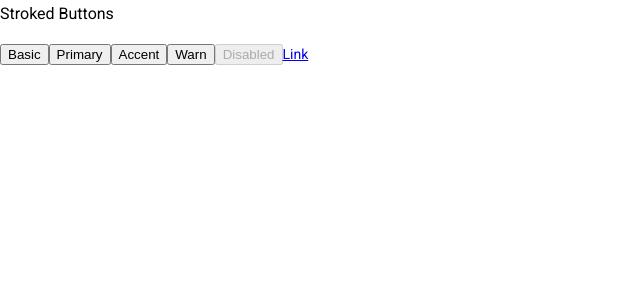
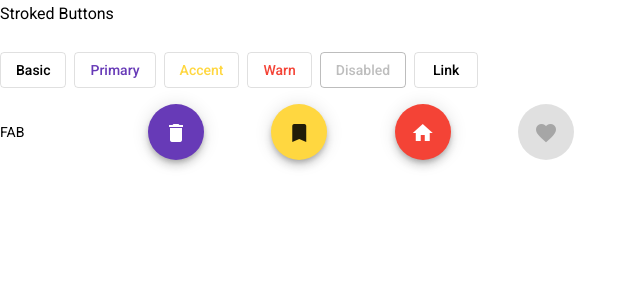
Before and after one commit to Annaliskirwa/_App_Seite, an Angular app: page / in a window 1280 px wide. Shown: the top 300 px of the page, without its empty margins (0-640 px from the left). Built offline with nearby package versions, Linux system fonts and the light colour scheme.

Commit message:
It will add fab icons

```diff
--- a/angular.json
+++ b/angular.json
@@ -31,7 +31,7 @@
             ],
             "styles": [
               "./node_modules/@angular/material/prebuilt-themes/deeppurple-amber.css",
-              "src/styles.css"
+              "src/styles.scss"
             ],
             "scripts": []
           },
@@ -99,7 +99,7 @@
             ],
             "styles": [
               "./node_modules/@angular/material/prebuilt-themes/deeppurple-amber.css",
-              "src/styles.css"
+              "src/styles.scss"
             ],
             "scripts": []
           }
--- a/src/app/app.component.css
+++ b/src/app/app.component.css
@@ -1,3 +1,8 @@
+.example-button-row button,
+.example-button-row a {
+  margin-right: 8px;
+}
+
 section {
   display: table;
 }
--- a/src/app/app.component.html
+++ b/src/app/app.component.html
@@ -7,3 +7,32 @@
   <button mat-stroked-button disabled>Disabled</button>
   <a mat-stroked-button routerLink=".">Link</a>
 </div>
+
+
+<section>
+  <div class="example-label">FAB</div>
+  <div class="example-button-row">
+    <div class="example-flex-container">
+      <div class="example-button-container">
+        <button mat-fab color="primary" aria-label="Example icon button with a delete icon">
+          <mat-icon>delete</mat-icon>
+        </button>
+      </div>
+      <div class="example-button-container">
+        <button mat-fab color="accent" aria-label="Example icon button with a bookmark icon">
+          <mat-icon>bookmark</mat-icon>
+        </button>
+      </div>
+      <div class="example-button-container">
+        <button mat-fab color="warn" aria-label="Example icon button with a home icon">
+          <mat-icon>home</mat-icon>
+        </button>
+      </div>
+      <div class="example-button-container">
+        <button mat-fab disabled aria-label="Example icon button with a heart icon">
+          <mat-icon>favorite</mat-icon>
+        </button>
+      </div>
+    </div>
+  </div>
+</section>
--- a/src/app/app.component.ts
+++ b/src/app/app.component.ts
@@ -5,6 +5,7 @@
   templateUrl: './app.component.html',
   styleUrls: ['./app.component.css']
 })
+
 export class AppComponent {
   title = 'My Goals';
 }
--- a/src/app/app.module.ts
+++ b/src/app/app.module.ts
@@ -6,6 +6,9 @@
 import { BrowserAnimationsModule } from '@angular/platform-browser/animations';
 
 import { MatSliderModule } from '@angular/material/slider';
+import {MatIconModule} from '@angular/material/icon';
+import {MatButtonModule} from '@angular/material/button';
+
 
 @NgModule({
   declarations: [
@@ -13,6 +16,8 @@
   ],
   imports: [
     MatSliderModule,
+    MatButtonModule,
+    MatIconModule,
     BrowserModule,
     AppRoutingModule,
     BrowserAnimationsModule,
--- a/src/styles.css
+++ b/src/styles.scss
@@ -1,4 +1,6 @@
 /* You can add global styles to this file, and also import other style files */
-
+@import '~@angular/material/theming';
+@import '~@angular/material/prebuilt-themes/deeppurple-amber.css';
+@include mat-core();
 html, body { height: 100%; }
 body { margin: 0; font-family: Roboto, "Helvetica Neue", sans-serif; }
```
Lines whose indentation alone changed are shown as unchanged.
